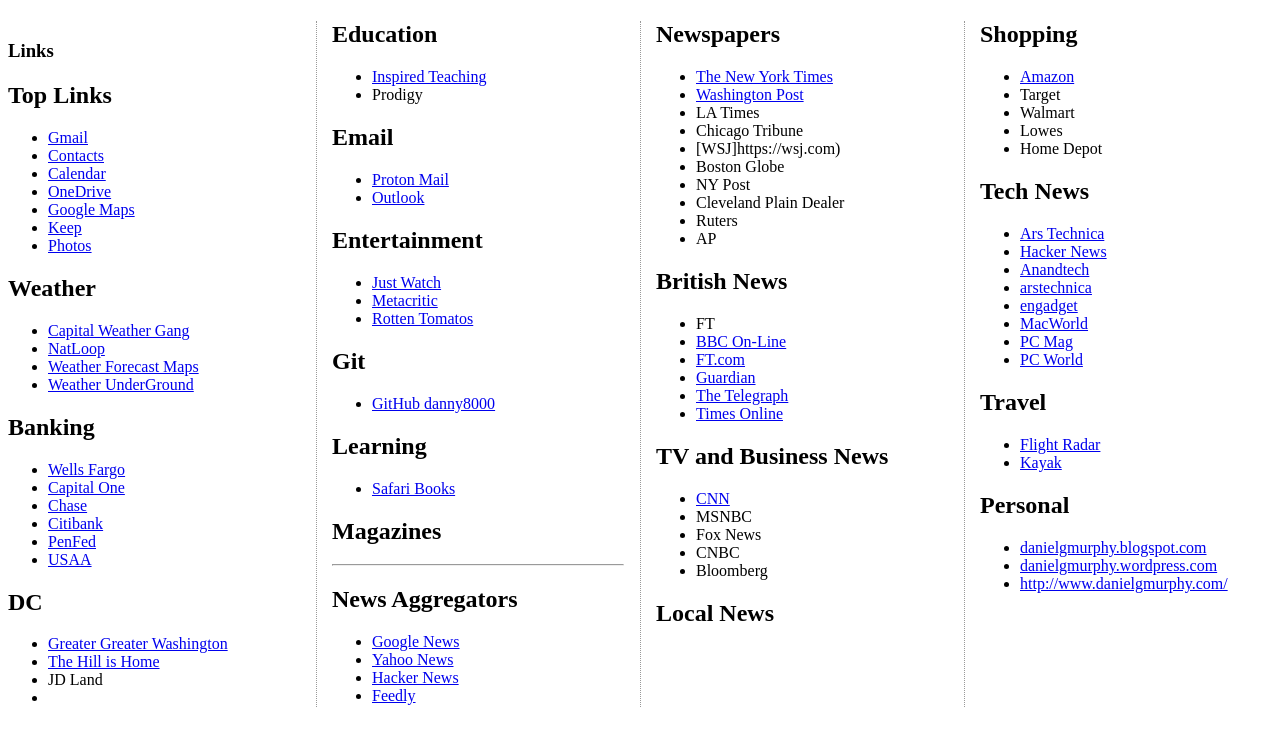
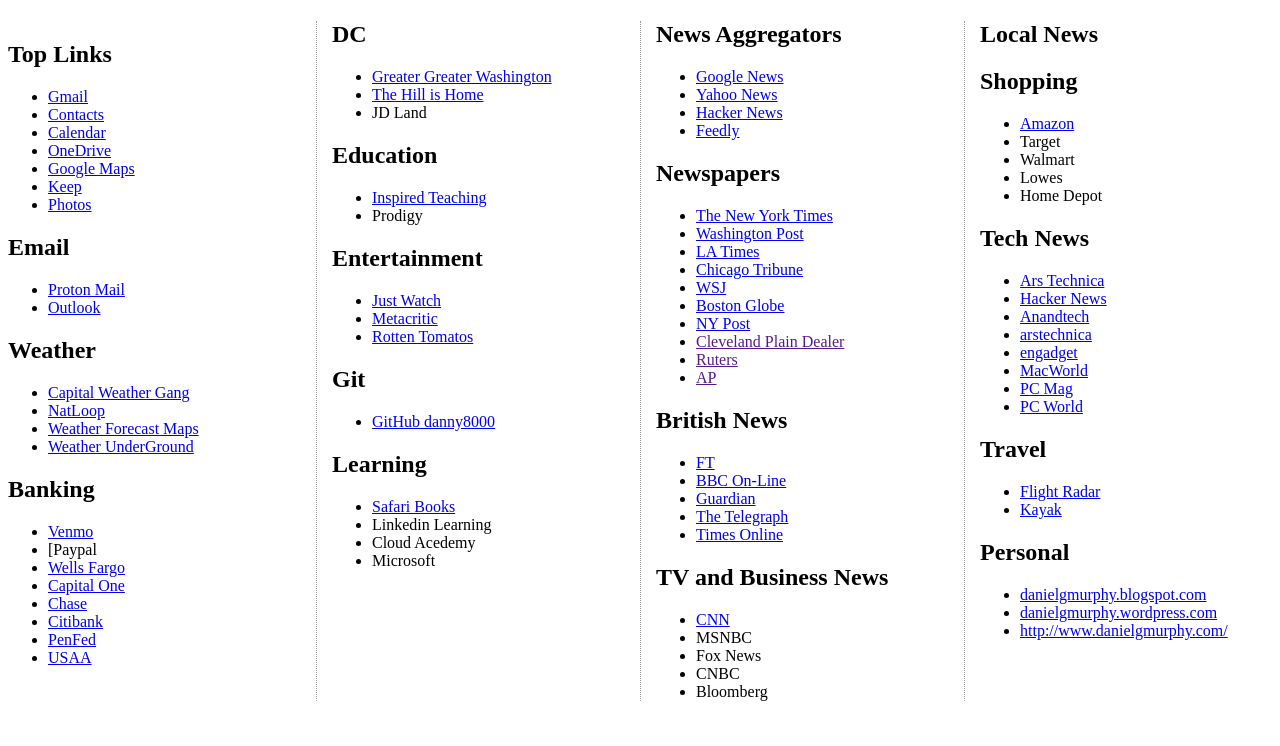
Before and after one commit to danny8000/Homepage, a Jekyll site: the page built from index.md, in a window 1280 px wide. Shown: the top 746 px of the page. Built offline with Jekyll 4.4.1, drawn with Linux system fonts in a browser that asks for light colours; our own code applies the rules of GitHub Pages for plain Markdown files.

Commit message:
Update index.md

```diff
--- a/index.md
+++ b/index.md
@@ -2,7 +2,6 @@
 title: Links
 ---
 
-# Links
 
 <div markdown="1">
 
@@ -17,19 +16,31 @@ title: Links
 * [Photos](https://photos.google.com/)
 
 </div>
+<div markdown="1">
 
+## Email
+
+* [Proton Mail](https://mail.protonmail.com/)
+* [Outlook](https://outlook.com/)
+
+</div>
 <div markdown="1">
+
 ## Weather
+
 * [Capital Weather Gang](https://www.washingtonpost.com/news/capital-weather-gang/)
 * [NatLoop](https://radar.weather.gov/Conus/Loop/NatLoop.gif)
 * [Weather Forecast Maps](https://www.weather.gov/forecastmaps)
 * [Weather UnderGround](https://www.wunderground.com/forecast/us/dc/washington/20003)
+
 </div>
 
 <div markdown="1">
 
 ## Banking
 
+* [Venmo](https://venmo.com/)
+* [Paypal
 * [Wells Fargo](https://wellsfargo.com/)
 * [Capital One](https://www.capitalone.com/)
 * [Chase](https://www.chase.com/)
@@ -38,7 +49,6 @@ title: Links
 * [USAA](https://www.usaa.com/)
 
 </div>
-
 <div markdown="1">
 
 ## DC
@@ -46,7 +56,6 @@ title: Links
 * [Greater Greater Washington](http://greatergreaterwashington.org/)
 * [The Hill is Home](http://www.thehillishome.com/)
 * JD Land
-*
 
 </div>
 <div markdown="1">
@@ -55,14 +64,6 @@ title: Links
 
 * [Inspired Teaching](https://www.inspiredteachingschool.org/)
 * Prodigy
-
-</div>
-<div markdown="1">
-
-## Email
-
-* [Proton Mail](https://mail.protonmail.com/)
-* [Outlook](https://outlook.com/)
 
 </div>
 <div markdown="1">
@@ -81,22 +82,17 @@ title: Links
 * [GitHub danny8000](https://github.com/danny8000?tab=repositories)
 
 </div>
-
 <div markdown="1">
 
 ## Learning
 
 * [Safari Books](https://learning.oreilly.com/home/)
+* Linkedin Learning
+* Cloud Acedemy
+* Microsoft
 
 </div>
-<div markdown="1">
 
-## Magazines
-
-
-
-</div>
-<hr>
 <div markdown="1">
 
 ## News Aggregators
@@ -107,28 +103,28 @@ title: Links
 * [Feedly](https://feedly.com)
 
 </div>
+<div markdown="1">
 
-<div markdown="1">
 ## Newspapers
-* [The New York Times](http://www.nytimes.com/)
-* [Washington Post](http://www.washingtonpost.com/)
-* LA Times
-* Chicago Tribune
-* [WSJ]https://wsj.com)
-* Boston Globe
-* NY Post
-* Cleveland Plain Dealer
-* Ruters
-* AP
+* [The New York Times](http://www.nytimes.com)
+* [Washington Post](http://www.washingtonpost.com)
+* [LA Times](https://www.latimes.com)
+* [Chicago Tribune](https://www.chicagotribune.com)
+* [WSJ](https://wsj.com)
+* [Boston Globe](https://www.bostonglobe.com)
+* [NY Post](https://nypost.com)
+* [Cleveland Plain Dealer]()
+* [Ruters]()
+* [AP]()
+
 </div>
 
 <div markdown="1">
 
 ## British News
 
-* FT
+* [FT](https://ft.com/)
 * [BBC On-Line](http://news.bbc.co.uk/)
-* [FT.com](http://news.ft.com/)
 * [Guardian ](https://www.theguardian.com/)
 * [The Telegraph](http://www.telegraph.co.uk/)
 * [Times Online](http://www.timesonline.co.uk/)
```
